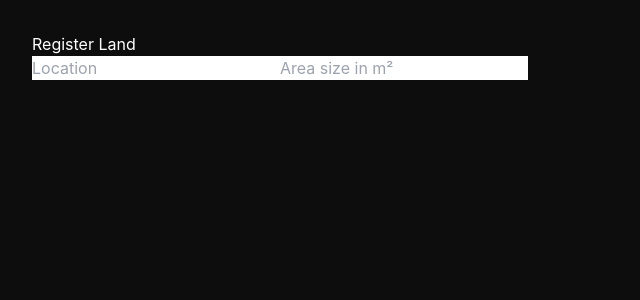
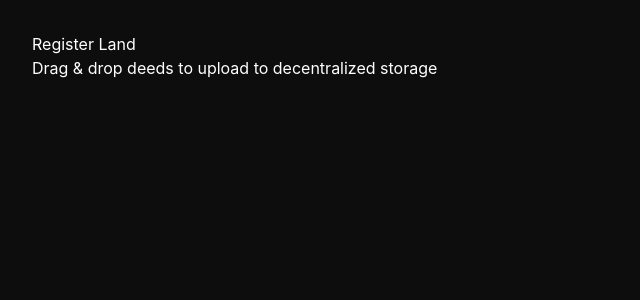
Before and after one commit to cryptolucks/BlockPlot, a Next.js app in the folder frontend/: page /register in a window 1280 px wide. Shown: the top 300 px of the page, without its empty margins (0-640 px from the left). Built offline with nearby package versions, Linux system fonts and the light colour scheme.

Commit message:
feat: create drag-and-drop IPFS document upload dropzone container

```diff
--- a/frontend/src/app/register/page.tsx
+++ b/frontend/src/app/register/page.tsx
@@ -4,11 +4,11 @@ export default function RegisterPage() {
   const [walletConnected, setWalletConnected] = useState(false);
   const [location, setLocation] = useState("");
   const [area, setArea] = useState("");
+  const [docHash, setDocHash] = useState("");
   return (
     <div className="min-h-screen bg-[#0D0D0D] text-white p-8">
       <h1>Register Land</h1>
-      <input type="text" value={location} onChange={(e) => setLocation(e.target.value)} placeholder="Location" />
-      <input type="number" value={area} onChange={(e) => setArea(e.target.value)} placeholder="Area size in m²" />
+      <div>Drag & drop deeds to upload to decentralized storage</div>
     </div>
   );
 }
```
